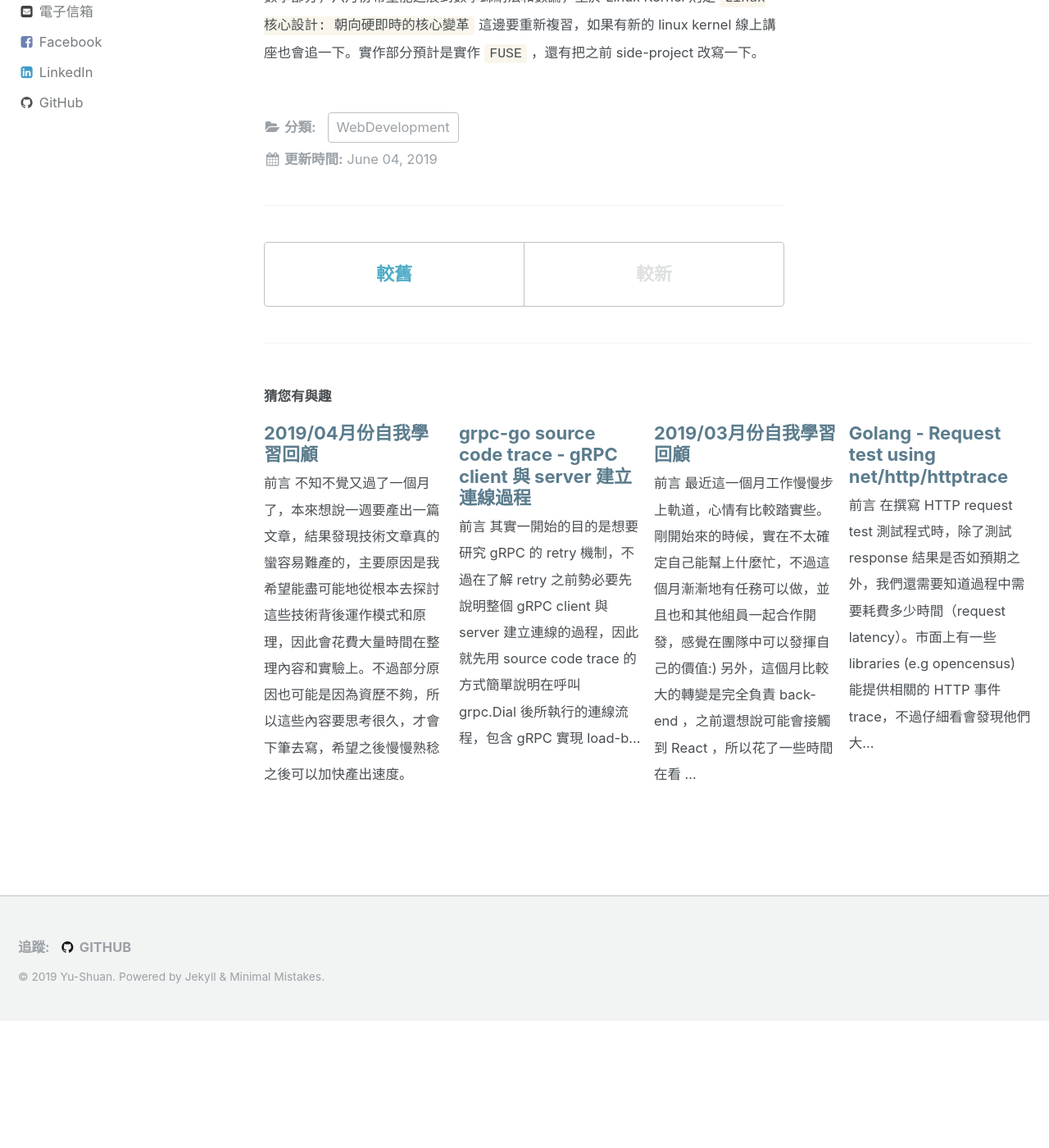
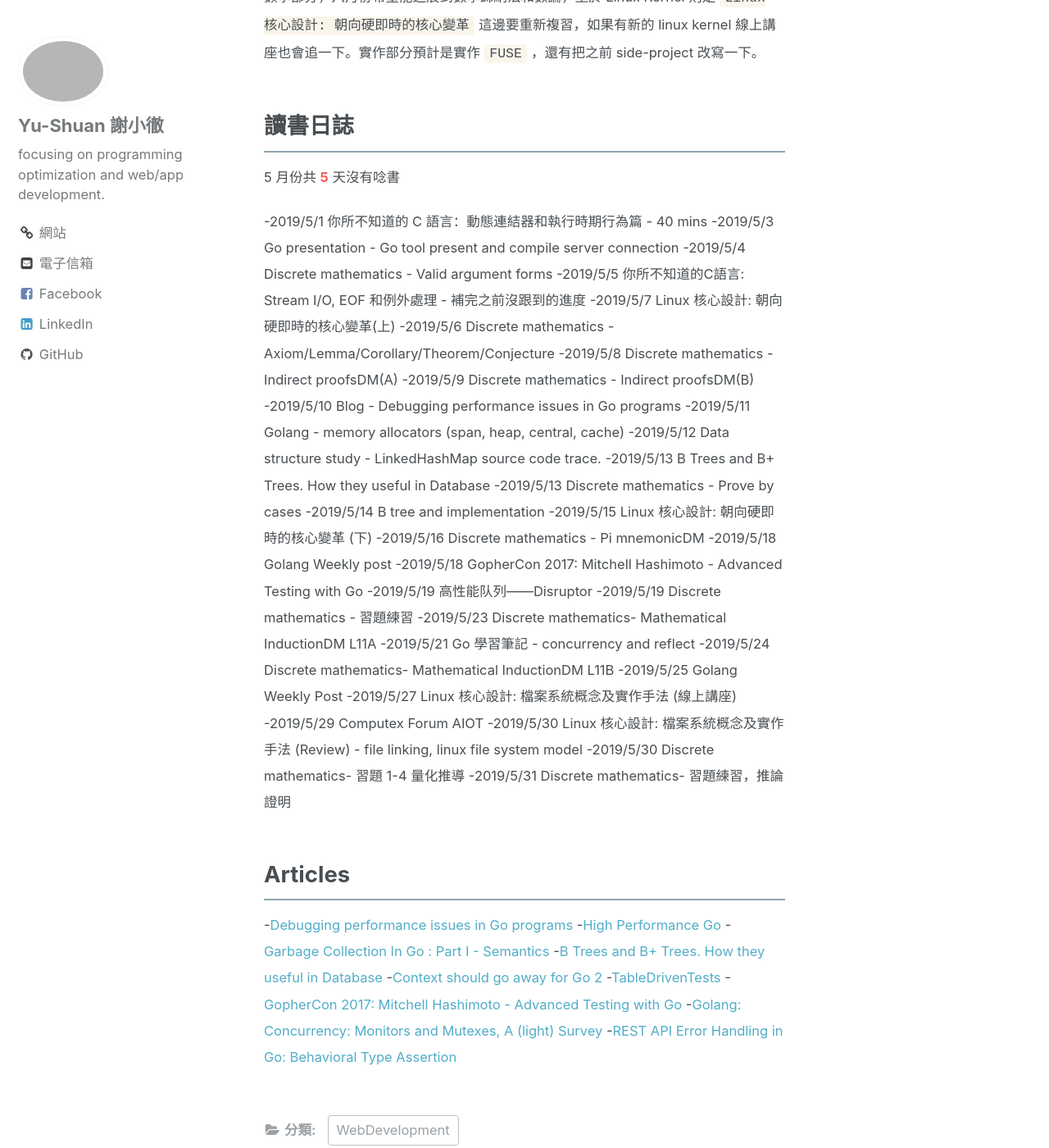
Before and after one commit to YuShuanHsieh/yushuanhsieh.github.io, a Jekyll site: the page built from _posts/2019-06-04-study-201906.markdown, in a window 1280 px wide and 1400 px high, scrolled down 2126 px. Shown: the whole window at 82% size. Built offline with Jekyll 4.4.1, drawn with Linux system fonts in a browser that asks for light colours; before the commit the page ends 3371 px from its top, so only the background shows below that.

Commit message:
feat(post): add daily study and article links

```diff
--- a/_posts/2019-06-04-study-201906.markdown
+++ b/_posts/2019-06-04-study-201906.markdown
@@ -31,3 +31,48 @@
 ## 下個月計畫
 
 數學部分，六月份希望能進展到數學歸納法和數論，至於 Linux Kernel 則是 `Linux 核心設計: 朝向硬即時的核心變革` 這邊要重新複習，如果有新的 linux kernel 線上講座也會追一下。實作部分預計是實作 `FUSE` ，還有把之前 side-project 改寫一下。
+
+## 讀書日誌
+
+5 月份共 **5** 天沒有唸書
+
+-2019/5/1 你所不知道的 C 語言：動態連結器和執行時期行為篇 - 40 mins
+-2019/5/3 Go presentation - Go tool present and compile server connection
+-2019/5/4 Discrete mathematics - Valid argument forms
+-2019/5/5 你所不知道的C語言: Stream I/O, EOF 和例外處理 - 補完之前沒跟到的進度
+-2019/5/7 Linux 核心設計: 朝向硬即時的核心變革(上)
+-2019/5/6 Discrete mathematics - Axiom/Lemma/Corollary/Theorem/Conjecture
+-2019/5/8 Discrete mathematics - Indirect proofsDM(A)
+-2019/5/9 Discrete mathematics - Indirect proofsDM(B)
+-2019/5/10 Blog - Debugging performance issues in Go programs
+-2019/5/11 Golang - memory allocators (span, heap, central, cache)
+-2019/5/12 Data structure study - LinkedHashMap source code trace.
+-2019/5/13 B Trees and B+ Trees. How they useful in Database
+-2019/5/13 Discrete mathematics - Prove by cases
+-2019/5/14 B tree and implementation
+-2019/5/15 Linux 核心設計: 朝向硬即時的核心變革 (下)
+-2019/5/16 Discrete mathematics - Pi mnemonicDM
+-2019/5/18 Golang Weekly post
+-2019/5/18 GopherCon 2017: Mitchell Hashimoto - Advanced Testing with Go
+-2019/5/19 高性能队列——Disruptor
+-2019/5/19 Discrete mathematics - 習題練習
+-2019/5/23 Discrete mathematics- Mathematical InductionDM L11A
+-2019/5/21 Go 學習筆記 - concurrency and reflect
+-2019/5/24 Discrete mathematics- Mathematical InductionDM L11B
+-2019/5/25 Golang Weekly Post
+-2019/5/27 Linux 核心設計: 檔案系統概念及實作手法 (線上講座)
+-2019/5/29 Computex Forum AIOT
+-2019/5/30 Linux 核心設計: 檔案系統概念及實作手法 (Review) - file linking, linux file system model
+-2019/5/30 Discrete mathematics- 習題 1-4 量化推導
+-2019/5/31 Discrete mathematics- 習題練習，推論證明
+
+## Articles
+-[Debugging performance issues in Go programs](https://software.intel.com/en-us/blogs/2014/05/10/debugging-performance-issues-in-go-programs)
+-[High Performance Go](https://qconsf.com/sf2017/system/files/presentation-slides/high_performance_go.pdf)
+-[Garbage Collection In Go : Part I - Semantics](https://www.ardanlabs.com/blog/2018/12/garbage-collection-in-go-part1-semantics.html)
+-[B Trees and B+ Trees. How they useful in Database](https://www.youtube.com/watch?v=aZjYr87r1b8)
+-[Context should go away for Go 2](https://faiface.github.io/post/context-should-go-away-go2/)
+-[TableDrivenTests](https://github.com/golang/go/wiki/TableDrivenTests)
+-[GopherCon 2017: Mitchell Hashimoto - Advanced Testing with Go](https://www.youtube.com/watch?v=8hQG7QlcLBk)
+-[Golang: Concurrency: Monitors and Mutexes, A (light) Survey](https://medium.com/dm03514-tech-blog/golang-monitors-and-mutexes-a-light-survey-84f04f9b7c09)
+-[REST API Error Handling in Go: Behavioral Type Assertion](https://medium.com/ki-labs-engineering/rest-api-error-handling-in-go-behavioral-type-assertion-509d93636afd)
```
